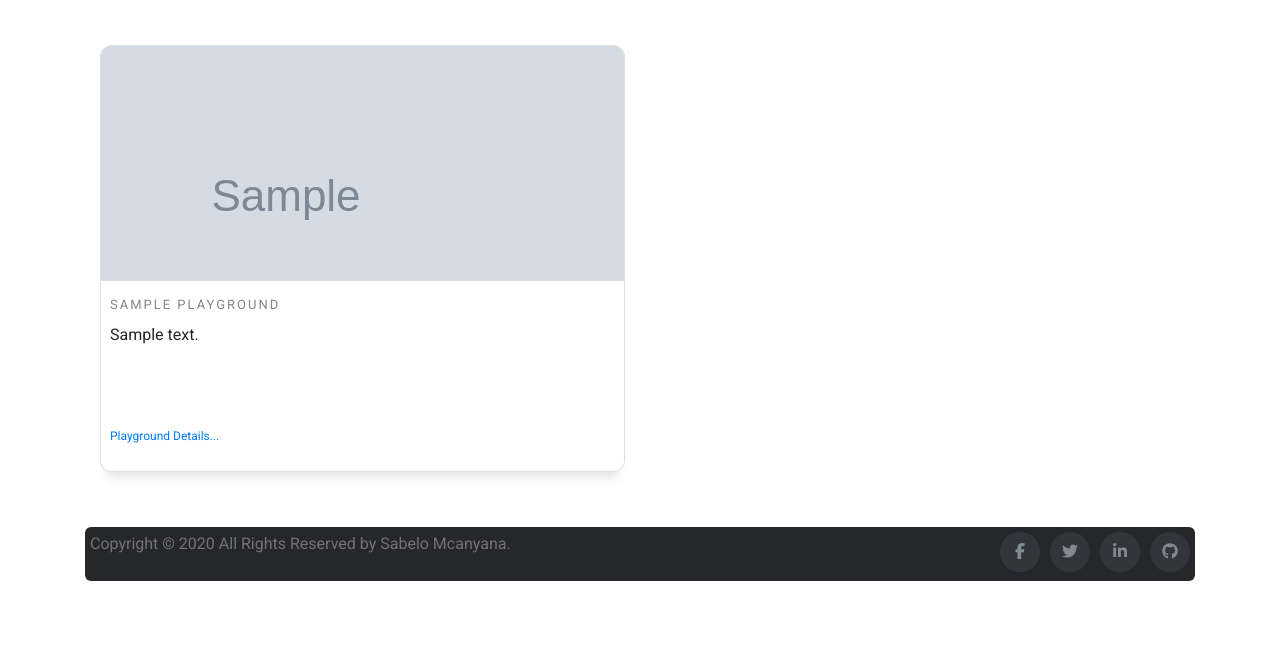
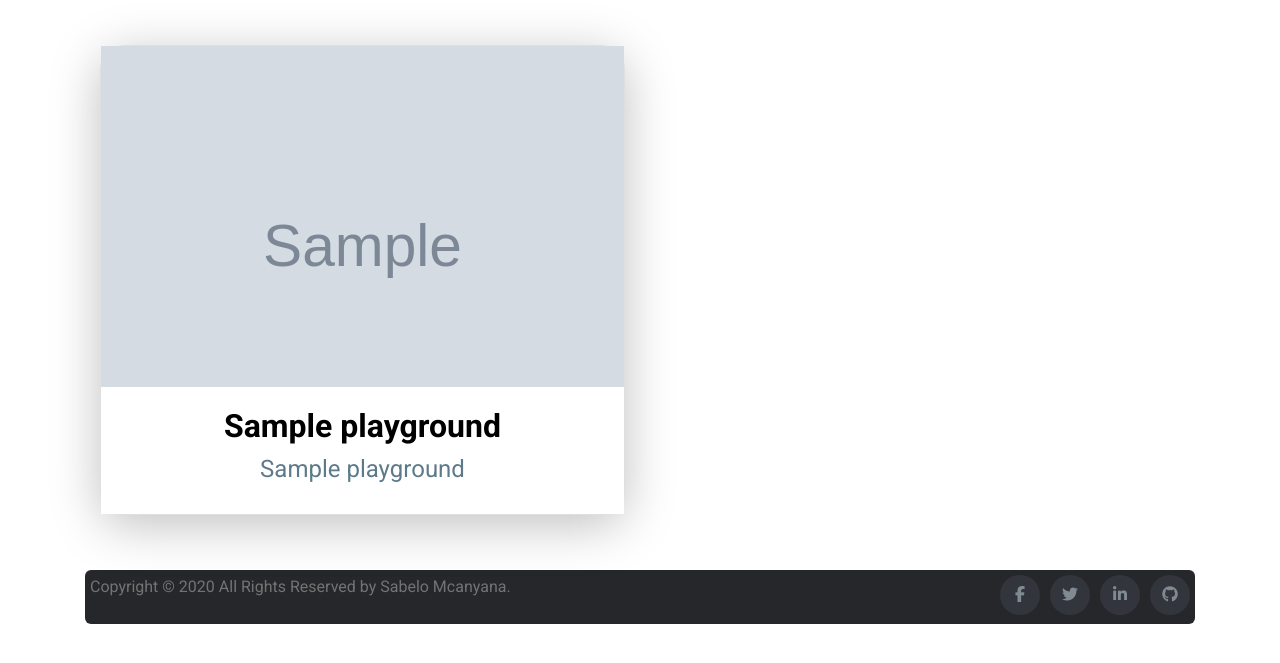
Before and after one commit to SabeloCodes/go_playground, a Flask app: page /browse_playground in a window 1280 px wide. Shown: the part 111-774 px from the top of the page. Run offline with Flask 2, Linux system fonts and the light colour scheme; grey boxes marked "Sample" are stand-in pictures; a database or web service that is not in the repository returns one stand-in record (values such as "Sample title"); some libraries are stand-ins or nearby versions; some web fonts are replaced.

Commit message:
Reworked grid browseplayground.html with jquery function

```diff
--- a/static/css/style.css
+++ b/static/css/style.css
@@ -22,9 +22,9 @@ a:link {
 }
 
 p {
-  width: 500px;
-  height: 100px;
-  margin: 0 50px 0 0px;
+  /* width: 100%; */
+  /* height: 100px; */
+  /* margin: 0 50px 0 0px; */
   overflow: hidden;
   text-overflow: ellipsis;
   word-wrap: break-word;
@@ -394,141 +389,74 @@ h7 {
   box-shadow:0px 2px 10px rgba(0, 0, 0, 0.15);
 }
 
-.playground-single #map {
+/* .playground-single #map {
   height: 300px;
   margin-bottom: 20px;
-}
+} */
 
 .playground-icons {
   display: inline-block;
-  color: #fba257;
+  color: #F07022;
 }
 
 
 /*/////////////////////////// CARD GRID ///////////////////////*/
 
-.card-like {
-  width: 18px;
+.card {
+    position: relative;
+    width: 100%;
+    height: 470px;
+    margin: 30px 25px 50px 0px;
+    display: block;
+    background: #ffffff;
+    border-radius: 25px;
+    box-shadow: 0 10px 50px 0 rgba(0, 0, 0, 0.25);
+	/* box-sizing: border-box; */
+    transition: 0.4s linear;
 }
 
-.card-borough {
-  width: 15px;
-  vertical-align: middle;
-  fill: #AD7D52;
+.card:hover {
+    box-shadow: 0 10px 100px 0 rgba(0, 0, 0, 0.2);
 }
 
-/* .card-borough {
-  font-size: 12px;
-  color: #AD7D52;
-  vertical-align: middle;
-  margin-left: 5px;
-} */
-
-.card-borough-info {
-  float: right;
+.card .image {
+    background: #000000;
+    height: 400px;
+    overflow: hidden;
 }
 
-.card-img {
-  visibility: visible;
-  background-size: cover;
-  background-position: center;
-  background-repeat: no-repeat;
-  width: 100%;
-  height: 235px;
-  border-top-left-radius: 12px;
-  border-top-right-radius: 12px;
+.image img {
+    width: 100%;
+    height: 100%;
+    transition: 0.3s;
 }
 
-.card-info-hover {
-  position: absolute;
-  padding: 16px;
-  width: 100%;
-  opacity: 0;
-  top: 0;
+.card:active .image img {
+    opacity: 0.6;
+    transform: scale(1.1);
 }
 
-.card-img-hover {
-  transition: 0.2s all ease-out;
-  background-size: cover;
-  background-position: center;
-  background-repeat: no-repeat;
-  width: 100%;
-  position: absolute;
-  height: 235px;
-  border-top-left-radius: 12px;
-  border-top-right-radius: 12px;
-  top: 0;
+.card .content {
+    position: absolute;
+    bottom: 0px;
+    background: #ffffff;
+    width: 100%;
+    text-align: center;
+    padding: 20px 30px;
 }
 
-.card {
-  margin-right: 25px;
-  margin-top: 30px;
-  margin-bottom: 50px;
-  transition: all .4s cubic-bezier(0.175, 0.885, 0, 1);
-  background-color: #fff;
-  width: 100%;
-  position: relative;
-  border-radius: 12px;
-  overflow: hidden;
-  box-shadow: 0px 13px 10px -7px rgba(0, 0, 0,0.1);
-}
-.card:hover {
-  box-shadow: 0px 30px 18px -8px rgba(0, 0, 0,0.1);
-  transform: scale(1.10, 1.10);
+.content .title {
+    text-align: center;
 }
 
-.card-info {
-  z-index: 2;
-  background-color: #fff;
-  border-bottom-left-radius: 12px;
-  border-bottom-right-radius: 12px;
-  padding: 16px 24px 24px 24px;
+.content .sub-title {
+    text-align: center;
+    margin-bottom: 10px;
 }
 
-.card-category {
-  font-family: inherit;
-  text-transform: uppercase;
-  font-size: 13px;
-  letter-spacing: 2px;
-  font-weight: 500;
-  color: #868686;
+.bottom {
+    display: none;
 }
-
-/*.card-title {*/
-/*  width: auto;*/
-/*  margin-top: 5px;*/
-/*  margin-bottom: 10px;*/
-/*  font-family: 'Roboto Slab', serif;*/
-/*  color:#403E3D;*/
-/*}*/
-
-.card-playground-details  {
-  font-size: 12px;
-  font-family: inherit;
-  font-weight: 500;
-  color: #fba257;
-}
-
-/*.card-author {*/
-/*  font-weight: 600;*/
-/*  text-decoration: none;*/
-/*  color: #AD7D52;*/
-/*}*/
-
-.card:hover .card-img-hover {
-  height: 100%;
-  opacity: 0.3;
-}
-
-.card:hover .card-info {
-  background-color: transparent;
-  position: relative;
-}
-
-.card:hover .card-info-hover {
-  opacity: 1;
-}
-
 
 
 /*/////////////////////////// FOOTER ///////////////////////*/
--- a/static/js/main.js
+++ b/static/js/main.js
@@ -1,4 +1,4 @@
-/*==========================INITIALIZE CAROUSEL =================================*/
+/*========================== INITIALIZE CAROUSEL =================================*/
 
 
 $(document).ready(function(){
@@ -7,7 +7,19 @@ $(document).ready(function(){
     });
 });
 
+/*========================== CARD HOVER =================================*/
+
+$('.card').hover(
+    function(){
+        $(this).find('.bottom').stop().slideDown();
+    },
+    function(){
+        $(this).find('.bottom').slideUp();
+    }
+);
+
 /*========================== MAP ==================================*/
+
 // Initialize and add the map
 function initMap() {
   // The location of the park
--- a/templates/browseplayground.html
+++ b/templates/browseplayground.html
@@ -7,7 +7,33 @@
 
     <div class="col-sm-12 col-md-6">
 
-  <section>
+ <div class="card">
+    <div class="image">
+        <img class="" src="{{ playground.image_url }}">
+    </div>
+    <div class="content">
+        <div class="">
+        <h3 class="title">{{ playground.playground_name }}</h3>
+        </div>
+        <div class="">
+        <h6 class="sub-title">{{ playground.borough_name }}</h6>
+        </div>
+        <div class="bottom">
+            <p class=""> {{ playground.playground_description }}</p>
+            <button type="submit" class="btn-read">
+                <span class="">
+                    <a href="{{url_for('show_playground', playground_id=playground._id)}}" title="details">
+                    DETAILS... <i class="fab fa-readme"></i>
+                    </a>
+                </span>
+            </button>
+        </div>
+    </div>
+ </div>
+
+
+
+  <!-- <section>
 <article class="card playground-card">
 <div class="row">
   <div class="card-info-hover">
@@ -36,69 +62,8 @@
   </div>
 </article>
 
-  </section>
-
-
-
-
-
-
-
-  <!--<div class="card green">-->
-  <!--  <div class="additional">-->
-  <!--    <div class="user-card">-->
-  <!--      <div class="like center">-->
-  <!--        Like-->
-  <!--      </div>-->
-  <!--      <div class="reviews center">-->
-  <!--        Reviews-->
-  <!--      </div>-->
-  <!--      <a href="{{ playground.img2_url }}"><img class="img-fluid image" src="{{ playground.img2_url }}"></a>-->
-  <!--    </div>-->
-  <!--    <div class="more-info">-->
-  <!--      <h3>{{ playground.playground_name }}</h3>-->
-  <!--      <h6>{{ playground.borough_name }}</h6>-->
-  <!--      <div class="coords">-->
-  <!--        <span>Group Name</span>-->
-  <!--        <span>Joined January 2019</span>-->
-  <!--      </div>-->
-  <!--      <div class="coords">-->
-  <!--        <span>Position/Role</span>-->
-  <!--        <span>City, Country</span>-->
-  <!--      </div>-->
-  <!--      <div class="stats">-->
-  <!--        <div col-md-3>-->
-  <!--          <div class="title">Awards</div>-->
-  <!--          <i class="fa fa-trophy"></i>-->
-  <!--          <div class="value">2</div>-->
-  <!--        </div>-->
-  <!--        <div col-md-3>-->
-  <!--          <div class="title">WC</div>-->
-  <!--          <i class="fas fa-toilet"></i>-->
-  <!--          <div class="value">2</div>-->
-  <!--        </div>-->
-  <!--        <div col-md-3>-->
-  <!--          <div class="title">Parking</div>-->
-  <!--          <i class="fas fa-parking"></i>-->
-  <!--          <div class="value">15</div>-->
-  <!--        </div>-->
-  <!--        <div col-md-3>-->
-  <!--          <div class="title">Cafe</div>-->
-  <!--          <i class="fas fa-coffee"></i>-->
-  <!--          <div class="value infinity">∞</div>-->
-  <!--        </div>-->
-  <!--      </div>-->
-  <!--    </div>-->
-  <!--  </div>-->
-  <!--  <div class="general">-->
-  <!--    <h3>{{ playground.playground_name }}</h3>-->
-  <!--    <h6>{{ playground.borough_name }}</h6>-->
-  <!--    <p>{{ playground.playground_description }}</p>-->
-  <!--    <span class="more">Mouse over the card for more info</span>-->
-  <!--  </div>-->
-  <!--</div>-->
-
-    	</div>
+  </section> -->
+      	</div>
     	{% endfor %}
   </div>
 </div>
```
Also changed, not shown: other parts of static/css/style.css (+32 -37 lines).
